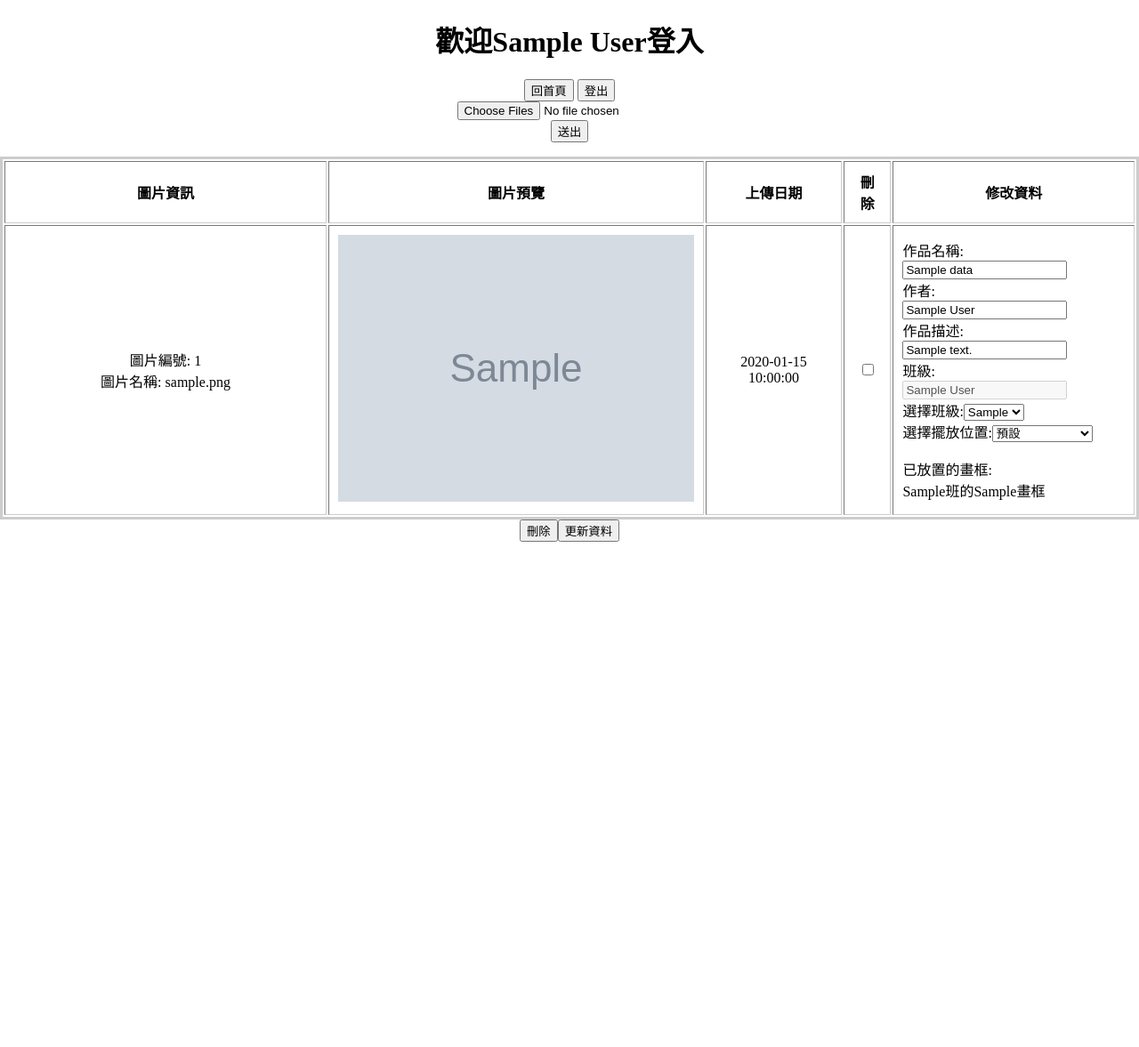
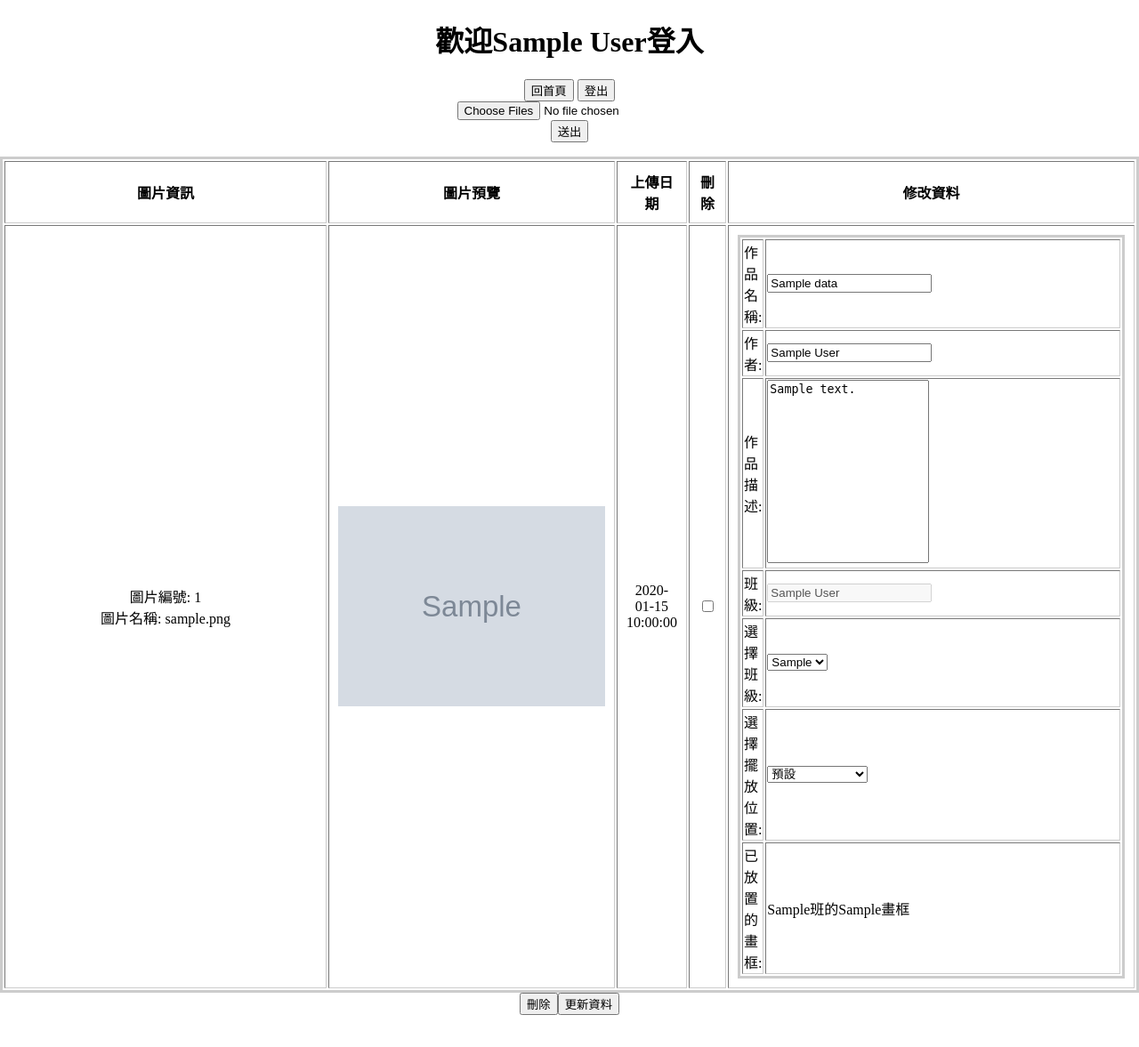
Before and after one commit to neilchouGTX/VirtualMuseum, a PHP site: page /imageUploader.php in a window 1280 px wide. Shown: the part 227-1404 px from the top of the page at 89% size. Before the commit the page ends 836 px from the top, so only its background shows below. Run offline with PHP 8.4, Linux system fonts and the light colour scheme; the visitor is signed in with stand-in values (Sample User, id 1); tables that the repository leaves empty or names only in its code hold one stand-in row (values such as "Sample post"); grey boxes marked "Sample" are stand-in pictures.

Commit message:
update ImageUploader

```diff
--- a/branch.php
+++ b/branch.php
@@ -38,7 +38,7 @@
                 $sql = "SELECT `art_place` FROM `museum_hall`";
                 $result = $conn->query($sql);
                 while($row = $result->fetch_assoc()){
-                    $sqlInsert = "INSERT INTO `".$school_id."_exhibition_hall`(branch,art_place) VALUES('".$_POST["addBranch"]."','".$row["art_place"]."')";
+                    $sqlInsert = "INSERT INTO `".$school_id."_exhibition_hall`(branch,art_place) VALUES('".$branchMerge."','".$row["art_place"]."')";
                     $conn->query($sqlInsert);
                 }
 
--- /dev/null
+++ b/css/imageUploader.css
@@ -0,0 +1,34 @@
+#picID{
+    height:auto;
+    width:300px;
+    word-wrap:break-word;
+    padding:20px;
+}
+.imageDiv{
+    width:300px;
+    height:300px;
+    position: relative;
+}
+.image{
+    position: absolute;
+    max-height: 100%;
+    max-width: 100%;
+    top: 0;
+    bottom: 0;
+    left: 0;
+    right: 0;
+    margin: auto;
+    transition: 0.3s ease-in-out;
+}
+.image:hover{
+    transform: scale(2);
+}
+#picData{
+    height:auto;
+    width:500px;
+}
+textarea{
+    height:200px;
+    width:auto;
+    resize: none;
+}
--- a/imageUploader.php
+++ b/imageUploader.php
@@ -177,6 +177,7 @@
         <title>虛擬美術館-圖片上傳</title>
         <meta name="viewport" content="width=device-width, initial-scale=1.0">
         <link href="css/mainTheme.css" rel="stylesheet" type="text/css">
+        <link href="css/imageUploader.css" rel="stylesheet" type="text/css">
     </head>
     <body align = center>
         <header>
@@ -223,12 +224,12 @@
                     mysqli_data_seek($resultBranch,0);
                     echo "<tr>";
                     echo "<td>";
-                    echo "<div >";
-                    echo "<p style='height:auto;width:300px;word-wrap:break-word;padding:20px'>圖片編號: ".$row["image_id"]."</br>"."圖片名稱: ".$row["image_title"]."</p>";
-                    echo "</div>";
+                    echo "<p id='picID' >圖片編號: ".$row["image_id"]."</br>"."圖片名稱: ".$row["image_title"]."</p>";
                     echo "</td>";
                     echo "<td>";
-                    echo "<img src='".$row["image_path"]."' height='300' alt='a pic'>";
+                    echo "<div class='imageDiv'>";
+                    echo "<img class='image' src='".$row["image_path"]."' alt='a pic'>";
+                    echo "</div>";
                     echo "</td>";
                     $sqlImageData = "SELECT `art_upload_time` FROM `$school_id"."_image_data` WHERE image_id='".$row["image_id"]."'";
                     $resultImageData = $conn->query($sqlImageData)->fetch_assoc();
@@ -239,39 +240,93 @@
                     echo "<input type='checkbox' name='deletePictureID[]' value=".$row['image_id']." />
                             <input type='hidden' name='deletePicturePath[".$row['image_id']."]' value=".$row['image_path']." />";
                     echo "</td>";
-                    echo "<td align='left'>";
+                    echo "<td id='picData' align='left'>";
+                    /*---------------------this is the start of inner table---------------------*/
+                    echo "<table style='border:3px #cccccc solid;' border='1'>";
                     $sqlChooseData = "SELECT `art_name`,`art_author`,`art_description`,`author_class` FROM `$school_id"."_image_data` WHERE image_id=".$row["image_id"];
                     $resultChooseData = $conn->query($sqlChooseData);
                     $rowChooseData = $resultChooseData->fetch_assoc();
-                    echo "作品名稱:<input type='text' name='updateArtName[".$row["image_id"]."]' value='".$rowChooseData["art_name"]."'/></br>
-                        作者:&emsp;&emsp;<input type='text' name='updateArtAuthor[".$row["image_id"]."]' value='".$rowChooseData["art_author"]."'/></br>
-                        作品描述:<input type='text' name='updateArtDescription[".$row["image_id"]."]' value='".$rowChooseData["art_description"]."'/></br>
-                        班級:&emsp;&emsp;<input type='text' name='updateAuthorClass[".$row["image_id"]."]' value='".$rowChooseData["author_class"]."' disabled='disabled'/></br>";
+                    echo "<tr>";
+                    echo "<td>";
+                    echo "作品名稱:";
+                    echo "</td>";
+                    echo "<td style='width:400px;'>";
+                    echo "<input type='text' name='updateArtName[".$row["image_id"]."]' value='".$rowChooseData["art_name"]."'/>";
+                    echo "</td>";
+                    echo "</tr>";
 
-                    echo "選擇班級:<select name='updateAuthorClass[".$row["image_id"]."]'>";
+                    echo "<tr>";
+                    echo "<td>";
+                    echo "作者:";
+                    echo "</td>";
+                    echo "<td>";
+                    echo "<input type='text' name='updateArtAuthor[".$row["image_id"]."]' value='".$rowChooseData["art_author"]."'/>";
+                    echo "</td>";
+                    echo "</tr>";
+
+                    echo "<tr>";
+                    echo "<td>";
+                    echo "作品描述:";
+                    echo "</td>";
+                    echo "<td>";
+                    echo "<textarea type='text' name='updateArtDescription[".$row["image_id"]."]' >".$rowChooseData["art_description"]."</textarea>";
+                    echo "</td>";
+                    echo "</tr>";
+
+                    echo "<tr>";
+                    echo "<td>";
+                    echo "班級:";
+                    echo "</td>";
+                    echo "<td>";
+                    echo "<input type='text' name='updateAuthorClass[".$row["image_id"]."]' value='".$rowChooseData["author_class"]."' disabled='disabled'/>";
+                    echo "</td>";
+                    echo "</tr>";
+
+                    echo "<tr>";
+                    echo "<td>";
+                    echo "選擇班級:";
+                    echo "</td>";
+                    echo "<td>";
+                    echo "<select name='updateAuthorClass[".$row["image_id"]."]'>";
                     while($rowBranch = $resultBranch->fetch_assoc()){
                         if($rowChooseData["author_class"] == $rowBranch["branch"])
                             echo "<option value='".$rowBranch["branch"]."' selected='selected'>".$rowBranch["branch"]."</option>";
                         else
                             echo "<option value='".$rowBranch["branch"]."'>".$rowBranch["branch"]."</option>";
                     }
-                    echo "</select></br>";
+                    echo "</select>";
+                    echo "</td>";
+                    echo "</tr>";
 
-                    echo "選擇擺放位置:<select name='updateArtPlace[".$row["image_id"]."]'>";
+                    echo "<tr>";
+                    echo "<td>";
+                    echo "選擇擺放位置:";
+                    echo "</td>";
+                    echo "<td>";
+                    echo "<select name='updateArtPlace[".$row["image_id"]."]'>";
                     echo "<option value=''>預設</option>";
                     echo "<option value='remove'>全數移除</option>";
                     while($rowArt = $resultArt->fetch_assoc()){
                         echo "<option value='".$rowArt["art_place"]."'>".$rowArt["exhibition_hall"].$rowArt["art_place"]."</option>";
                     }
-                    echo "</select></br>";
+                    echo "</select>";
+                    echo "</td>";
+                    echo "</tr>";
 
                     $sqlFindHall = "SELECT `branch`,`art_place` FROM `$school_id"."_exhibition_hall` WHERE image_id='".$row['image_id']."'";
                     $resultFindHall = $conn->query($sqlFindHall);
-                    echo "</br>已放置的畫框:</br>";
+                    echo "<tr>";
+                    echo "<td>";
+                    echo "已放置的畫框:";
+                    echo "</td>";
+                    echo "<td>";
                     while($rowFindHall = $resultFindHall->fetch_assoc()){
                         echo $rowFindHall["branch"]."班的".$rowFindHall["art_place"]."畫框</br>";
                     }
-
+                    echo "</td>";
+                    echo "</tr>";
+                    echo "</table>";
+                    /*---------------------this is the end of inner table---------------------*/
                     echo "</td>";
                     echo "</tr>";
                     $data_count++;
```
Lines whose indentation alone changed are shown as unchanged.
